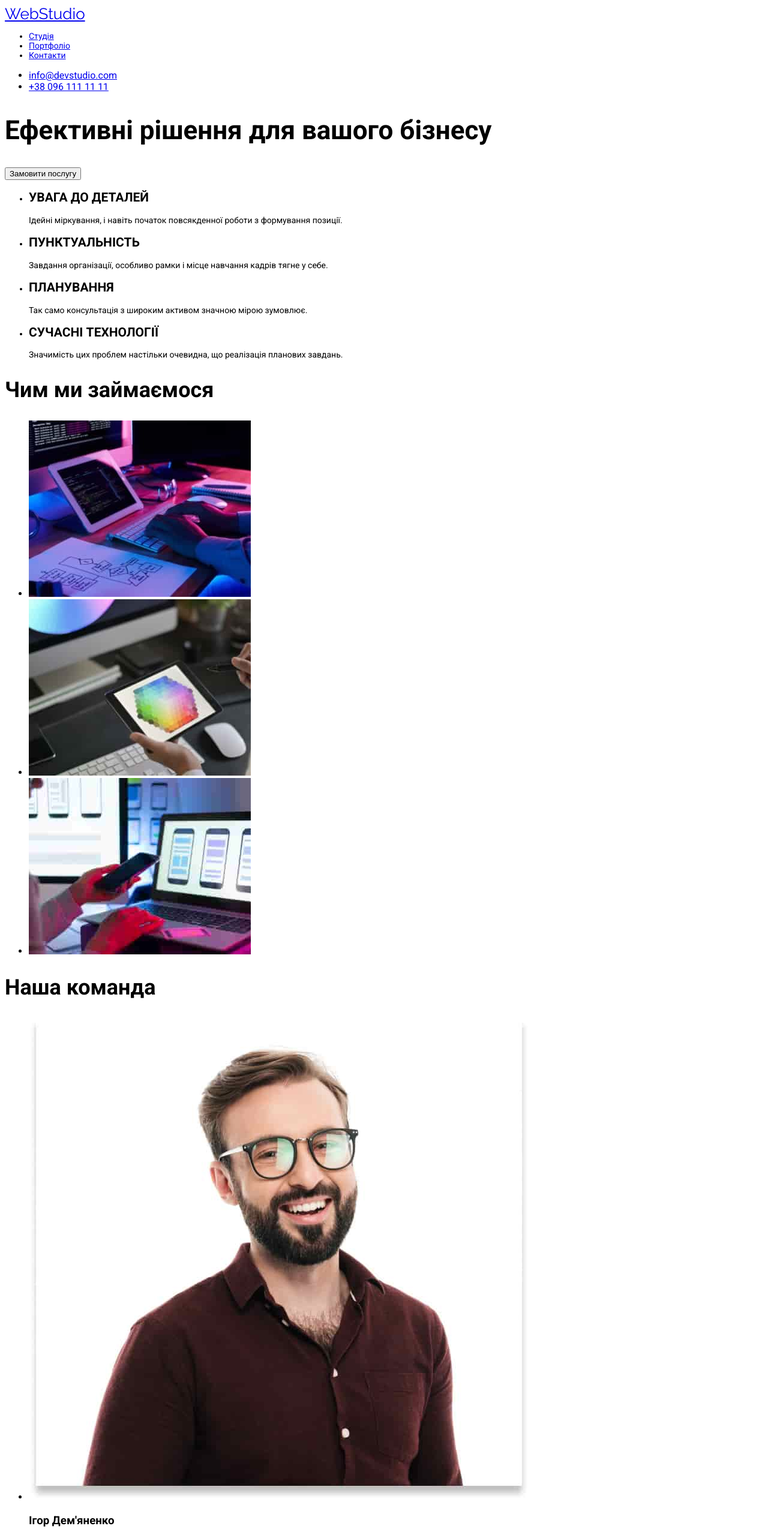
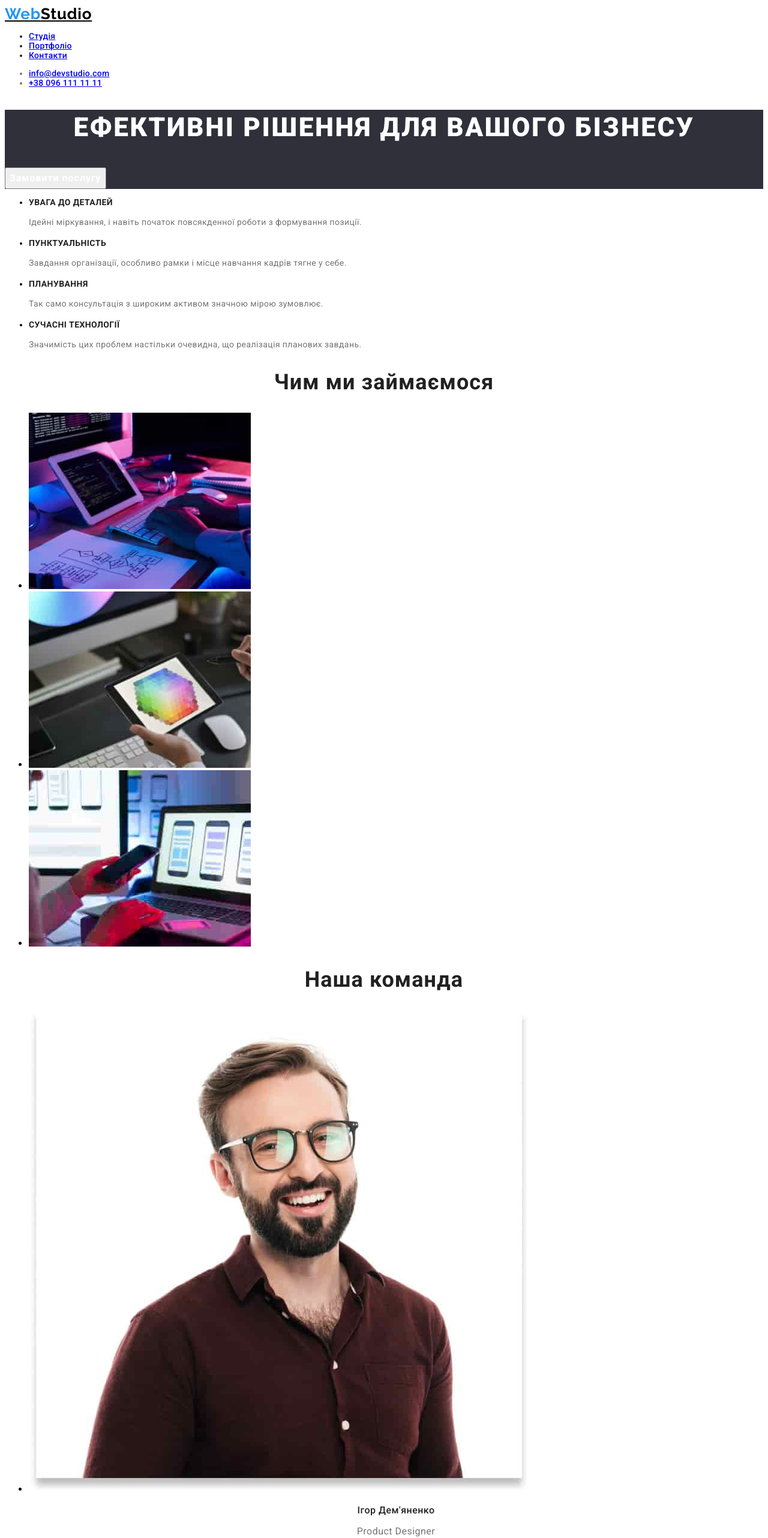
Before and after one commit to KLauncher-204563/test, a plain HTML site: page index.html in a window 1280 px wide. Shown: the top 2564 px of the page at 60% size. Drawn offline with Linux system fonts and the light colour scheme.

Commit message:
utjrehyj

```diff
--- a/css/style.css
+++ b/css/style.css
@@ -24,21 +24,156 @@
     color: var(--title-color);
     background-color:var(--akcen-tcolor) ;}
 
-    #Roboto{
+    body {
+      font-family: "Roboto";
+     };
+
+
+    .Roboto{
       font-family: "Roboto";
       font-size: 16px;
     }
-    #Robotoq{
+    .Robotoq{
       font-family: "Roboto";
       font-size: 14px;
     }
-    #Raleway{
+    .Raleway{
       font-family: "Raleway";
       font-size: 26px;
     }
-#h1{
-  font-size: 44px;
+.hwon{
+  color: #FFF;
+text-align: center;
+font-family: "Roboto";
+font-size: 44px;
+font-style: 1.5;
+font-weight: 900;
+line-height: 136.364%;
+letter-spacing: 2.64px;
+text-transform: uppercase;
 }
-#h36{
+.hqw{
+  color: #FFF;
+text-align: center;
+font-family: "Roboto";
+font-size: 16px;
+font-style: 1.9;
+font-weight: 700;
+line-height: 187.5%;
+letter-spacing: 0.96px;
+}
+.webstudio{
+color: #000;
+font-family: "Raleway";
+font-size: 26px;
+font-style: 1.3;
+font-weight: 700;
+letter-spacing: 0.78px;
+}
+.web{
+  color: #2196F3;
+font-family: "Raleway";
+font-size: 26px;
+font-style: 1.3;
+font-weight: 700;
+letter-spacing: 0.78px;
+}
+.nav{
+  color: #212121;
+font-family: "Roboto";
+font-size: 14px;
+font-style: 1.1;
+font-weight: 500;
+letter-spacing: 0.28px;
+}
+#add{
+  color: #757575;
+font-family: "Roboto";
+font-size: 14px;
+font-style: 1.1;
+font-weight: 500;
+letter-spacing: 0.28px;
+}
+.efext{
+  color: #212121;
+font-family: "Roboto";
+font-size: 14px;
+font-style: 1.1;
+font-weight: 700;
+letter-spacing: 0.42px;
+text-transform: uppercase;
+}
+.pefe{
+  color: #757575;
+font-family: "Roboto";
+font-size: 14px;
+font-style: 1.7;
+font-weight: 400;
+line-height: 171.429%;
+letter-spacing: 0.42px;
+}
+.chum{
+  color: #212121;
+text-align: center;
+font-family: "Roboto";
+font-size: 36px;
+font-style: 1.1;
+font-weight: 700;
+letter-spacing: 1.08px;
+}
+
+.hqww{
+  color: #212121;
+  text-align: center;
+  font-family: "Roboto";
   font-size: 36px;
+  font-style: 1.1;
+  font-weight: 700;
+  letter-spacing: 1.08px;
 }
+.name{
+  color: #212121;
+text-align: center;
+font-family: "Roboto";
+font-size: 16px;
+font-style: 1.1;
+font-weight: 500;
+letter-spacing: 0.48px;
+}
+.op{
+  color: #757575;
+text-align: center;
+font-family: "Roboto";
+font-size: 16px;
+font-style: 1.1;
+font-weight: 400;
+letter-spacing: 0.48px;
+}
+.mi{
+  color: #FFF;
+font-family: "Roboto";
+font-size: 14px;
+font-style: 1.7;
+font-weight: 400;
+line-height: 171.429%;
+letter-spacing: 0.42px;
+}
+.addr{
+  color: rgba(255, 255, 255, 0.60);
+font-family: "Roboto";
+font-size: 14px;
+font-style: 1.7;
+font-weight: 400;
+line-height: 171.429%;
+letter-spacing: 0.42px;
+}
+.rty{
+  color: #212121;
+text-align: center;
+font-family: "Roboto";
+font-size: 16px;
+font-style: 1.6;
+font-weight: 500;
+line-height: 162.5%;
+letter-spacing: 0.48px;
+}
--- a/index.html
+++ b/index.html
@@ -14,56 +14,56 @@
 </head>
 <body>
     <header>
-        <a href="./index.html" id="Raleway">WebStudio</a>
-        <nav id="Robotoq">
-            <ul>
+        <a href="./index.html" class="webstudio"> <span class="web">Web</span>Studio</a>
+        <nav class="Robotoq">
+            <ul class="nav">
                 <li><a href="./index.html">Студія</a></li>
                 <li><a href="./port/port.html">Портфоліо</a></li>
-                <li><a href="./port/studia.html"">Контакти</a></li>
+                <li><a href="./port/studia.html">Контакти</a></li>
                 </ul>
                 </nav>
-                <ul id="Roboto">
+                <ul class="Roboto" id="add">
                 <li><a href="mailto:info@devstudio.com">info@devstudio.com</a></li>
                 <li><a href="tel:+380961111111">+38 096 111 11 11</a></li>
             </ul>
     </header>
     <main>
-        <section id="Roboto">
-            <h1 id="h1" >Ефективні рішення для вашого бізнесу</h1>
-            <button type="button" id="qwe">Замовити послугу</button>
+        <section class="Roboto" style="background-color: #2F303A;">
+            <h1 class="hwon" >Ефективні рішення для вашого бізнесу</h1>
+            <button type="button" class="hqw">Замовити послугу</button>
            </section>
-        <section id="Robotoq">
+        <section class="Robotoq">
             <ul>
-                <li><h2>УВАГА ДО ДЕТАЛЕЙ</h2><p>Ідейні міркування, і навіть початок повсякденної роботи з формування позиції.</p></li>
-                <li><h2>ПУНКТУАЛЬНІСТЬ</h2><p>Завдання організації, особливо рамки і місце навчання кадрів тягне у себе.</p></li>
-                <li><h2>ПЛАНУВАННЯ</h2><p>Так само консультація з широким активом значною мірою зумовлює.</p></li>
-                <li><h2>СУЧАСНІ ТЕХНОЛОГІЇ</h2><p>Значимість цих проблем настільки очевидна, що реалізація планових завдань.</p></li>
+                <li><h2 class="efext">УВАГА ДО ДЕТАЛЕЙ</h2><p class="pefe">Ідейні міркування, і навіть початок повсякденної роботи з формування позиції.</p></li>
+                <li><h2 class="efext">ПУНКТУАЛЬНІСТЬ</h2><p class="pefe">Завдання організації, особливо рамки і місце навчання кадрів тягне у себе.</p></li>
+                <li><h2 class="efext">ПЛАНУВАННЯ</h2><p class="pefe">Так само консультація з широким активом значною мірою зумовлює.</p></li>
+                <li><h2 class="efext">СУЧАСНІ ТЕХНОЛОГІЇ</h2><p class="pefe">Значимість цих проблем настільки очевидна, що реалізація планових завдань.</p></li>
             </ul>
              </section>
-             <section id="Roboto">
-            <h2 id="h36">Чим ми займаємося</h2>
-<ul>
+             <section class="Roboto">
+            <h2 class="chum">Чим ми займаємося</h2>
+<ul class="pik">
             <li><img src="./img/plan.jpg" alt="box"></li>
             <li><img src="./img/plansh.jpg" alt="img"></li>
             <li><img src="./img/tel.jpg" alt="imgg"></li>
 </ul>
             </section >
-            <section id="Roboto">
-            <h2 id="h36">Наша команда</h2>
-            <ul>
-                <li><img src="./img/igor.jpg" alt="foto"> <h3>Ігор Дем'яненко</h3><p>Product Designer</p></li>
-                <li><img src="./img/ola.jpg" alt="foto"> <h3>Ольга Рєпіна</h3><p>Frontend Developer</p></li>
-                <li><img src="./img/mika.jpg" alt="foto"> <h3>Микола Тарасов</h3><p>Marketing</p></li>
-                <li><img src="./img/mixa.jpg" alt="foto"> <h3>Михайло Єрмаков</h3><p>UI Designer</p></li>
+            <section class="Roboto">
+            <h2 class="hqww">Наша команда</h2>
+            <ul class="na">
+                <li><img src="./img/igor.jpg" alt="foto"> <h3 class="name">Ігор Дем'яненко</h3><p class="op">Product Designer</p></li>
+                <li><img src="./img/ola.jpg" alt="foto"> <h3 class="name">Ольга Рєпіна</h3><p class="op">Frontend Developer</p></li>
+                <li><img src="./img/mika.jpg" alt="foto"> <h3 class="name">Микола Тарасов</h3><p class="op">Marketing</p></li>
+                <li><img src="./img/mixa.jpg" alt="foto"> <h3 class="name">Михайло Єрмаков</h3><p class="op">UI Designer</p></li>
             </ul>
        </section>
     </main>
-    <footer id="footer">
+    <footer class="footer">
 
-        <a href="./index.html" id="Raleway">WebStudio</a>
-        <address id="Roboto">
-<ul>
-<li><a target="_blank" href="https://www.google.com/maps/place/%D0%B2%D1%83%D0%BB%D0%B8%D1%86%D1%8F+%D0%9E%D1%81%D0%B8%D0%BF%D0%BE%D0%B2%D0%B0,+3,+%D0%9E%D0%B4%D0%B5%D1%81%D0%B0,+%D0%9E%D0%B4%D0%B5%D1%81%D1%8C%D0%BA%D0%B0+%D0%BE%D0%B1%D0%BB%D0%B0%D1%81%D1%82%D1%8C,+65000/data=!4m2!3m1!1s0x40c6319ddaf1acf7:0x8c30b3ff165aeac0?sa=X&ved=1t:242&ictx=111">м. Київ, пр-т Лесі Українки, 26</a></li>
+        <a href="./index.html" class="webstudio"> <span class="web">Web</span>Studio</a>
+        <address class="Roboto">
+            <li><a target="_blank" href="https://www.google.com/maps/place/%D0%B2%D1%83%D0%BB%D0%B8%D1%86%D1%8F+%D0%9E%D1%81%D0%B8%D0%BF%D0%BE%D0%B2%D0%B0,+3,+%D0%9E%D0%B4%D0%B5%D1%81%D0%B0,+%D0%9E%D0%B4%D0%B5%D1%81%D1%8C%D0%BA%D0%B0+%D0%BE%D0%B1%D0%BB%D0%B0%D1%81%D1%82%D1%8C,+65000/data=!4m2!3m1!1s0x40c6319ddaf1acf7:0x8c30b3ff165aeac0?sa=X&ved=1t:242&ictx=111">м. Київ, пр-т Лесі Українки, 26</a></li>
+<ul class="addr">
 <li><a href="mailto:kelembetnikita6@gmail.com">info@devstudio.com</a></li>
 <li><a href="tel:+380961111111">+38 096 111 11 11</a></li>
         </ul>
```
Also changed, not shown: port/port.html (+32 -31 lines).
